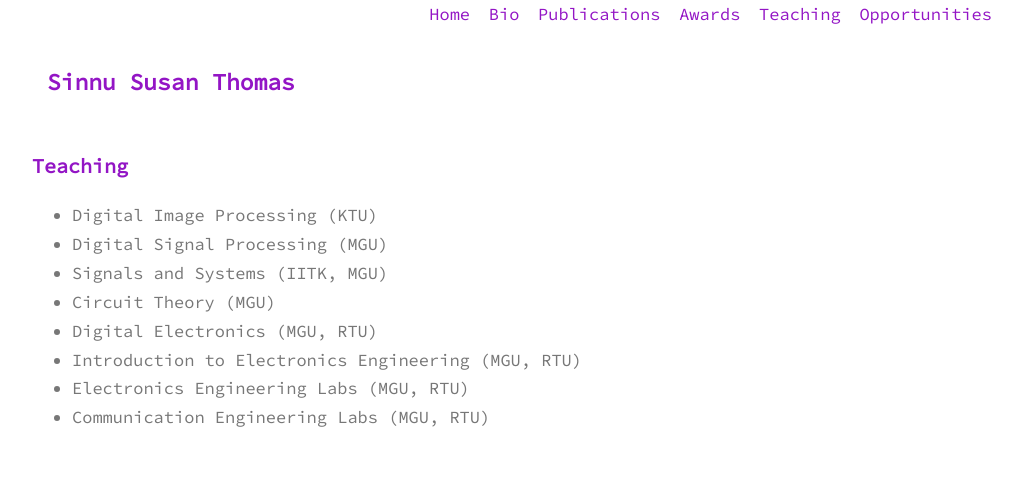
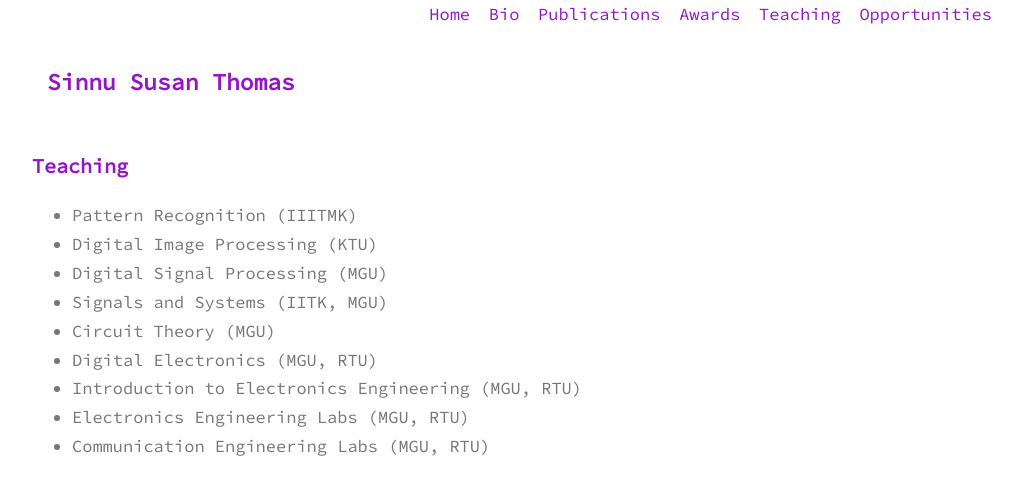
Before and after one commit to sinnuthomas/sinnuthomas.github.io, a Jekyll site: the page built from teaching.md, in a window 1280 px wide. Shown: the top 495 px of the page, without its empty margins (128-1150 px from the left). Built offline with Jekyll 4.4.1, drawn with Linux system fonts in a browser that asks for light colours.

Commit message:
Update teaching.md

```diff
--- a/teaching.md
+++ b/teaching.md
@@ -3,6 +3,7 @@ layout: page
 title: Teaching
 permalink: /teaching/
 ---
+  * Pattern Recognition (IIITMK)
   * Digital Image Processing (KTU)
   * Digital Signal Processing (MGU)
   * Signals and Systems (IITK, MGU)
```
